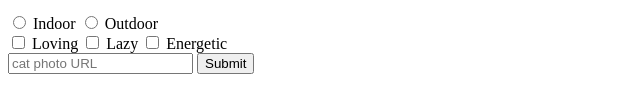
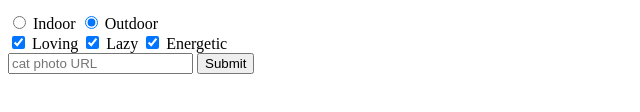
Before and after one commit to harshitabajpai1929/html, a plain HTML site: page index.html in a window 1280 px wide. Shown: the part 616-728 px from the top of the page, 0-640 px from the left. Drawn offline with Linux system fonts and the light colour scheme.

Commit message:
checked commit

```diff
--- a/index.html
+++ b/index.html
@@ -28,11 +28,11 @@
             <li>dogs</li>
           </ol>
           <form action="https://www.freecatphotoapp.com/submit-cat-photo">
-            <label for="indoor"><input id="indoor" value="indoor" type="radio" name="indoor-outdoor"> Indoor</label>
-            <label for="outdoor"><input id="outdoor" value="outdoor" type="radio" name="indoor-outdoor"> Outdoor</label><br>
-            <label for="loving"><input id="loving" value="cat" type="checkbox" name="personality"> Loving</label>
-            <label for="lazy"><input id="lazy" value="dog" type="checkbox" name="personality"> Lazy</label>
-            <label for="energetic"><input id="energetic" value="cow" type="checkbox" name="personality"> Energetic</label><br>
+            <label for="indoor"><input id="indoor" value="indoor" type="radio" name="indoor-outdoor" checked> Indoor</label>
+            <label for="outdoor"><input id="outdoor" value="outdoor" type="radio" name="indoor-outdoor" checked> Outdoor</label><br>
+            <label for="loving"><input id="loving" value="cat" type="checkbox" name="personality" checked> Loving</label>
+            <label for="lazy"><input id="lazy" value="dog" type="checkbox" name="personality" checked> Lazy</label>
+            <label for="energetic"><input id="energetic" value="cow" type="checkbox" name="personality"checked> Energetic</label><br>
             <input type="text" placeholder="cat photo URL" required>
             <button type="submit">Submit</button>
           </form>
```
